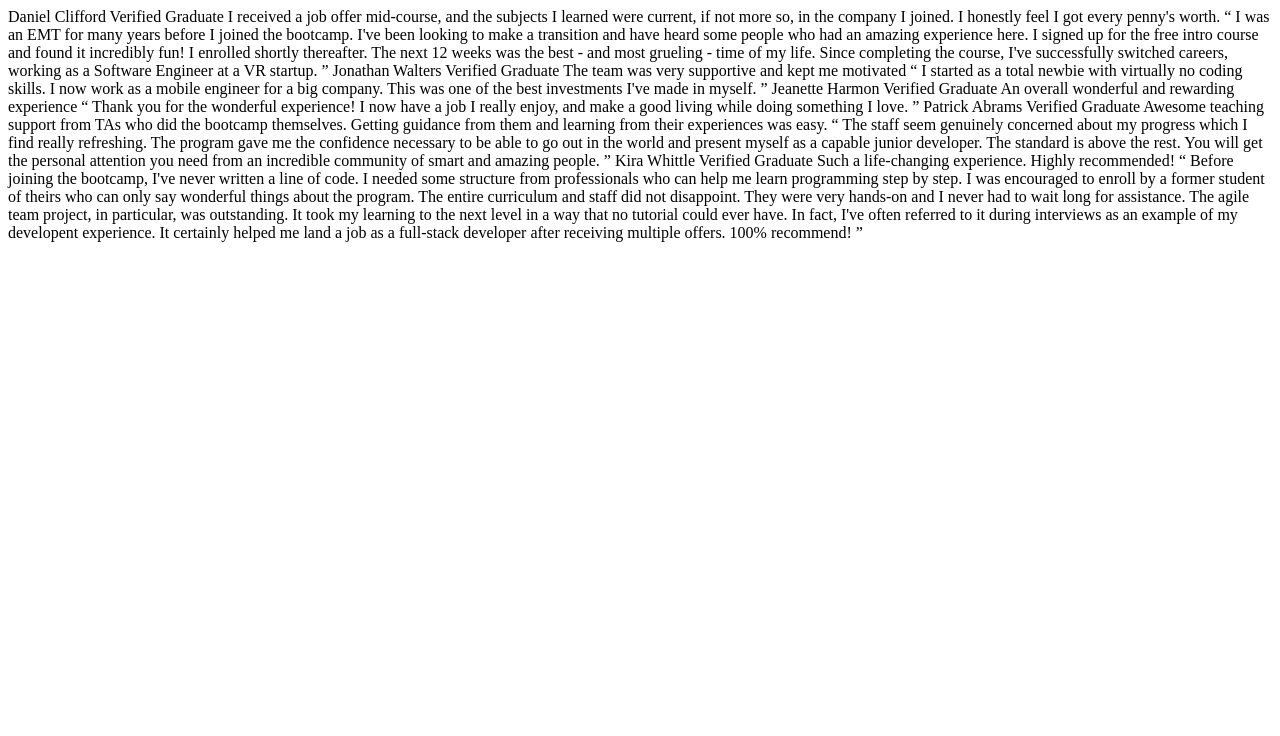
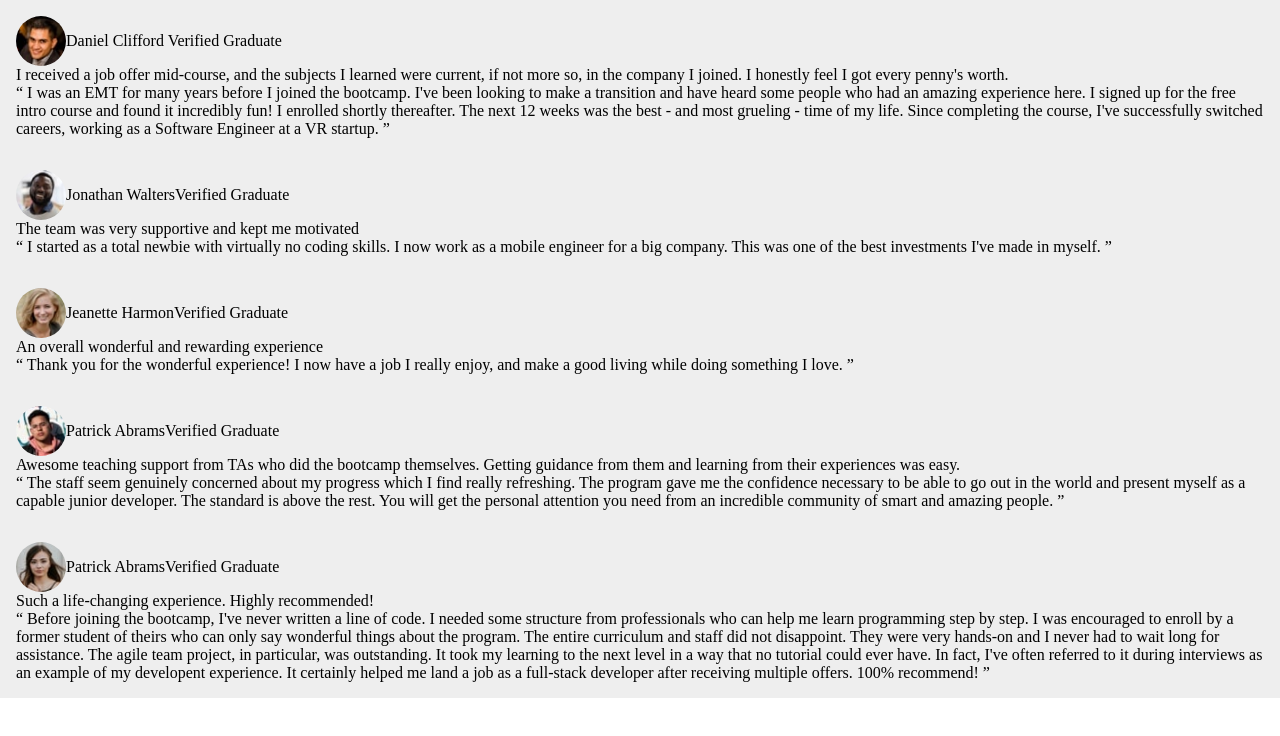
Before and after one commit to abdoX1/testimonials-grid-section-main, a plain HTML site: page index.html in a window 1280 px wide. Drawn offline with Linux system fonts and the light colour scheme.

Commit message:
some work

```diff
--- a/index.css
+++ b/index.css
@@ -0,0 +1,25 @@
+* {
+  box-sizing: border-box;
+  margin: 0;
+  padding: 0;
+
+}
+
+.card {
+  background-color: #eee;
+  padding: 1rem;
+}
+.card > div {
+  display: flex;
+  align-items: center;
+}
+.card div span:first-of-type {
+
+}
+.card div span:not(:first-of-type) {
+
+}
+
+img {
+  border-radius: 50%;
+}
--- a/index.html
+++ b/index.html
@@ -9,50 +9,81 @@
   <title>Frontend Mentor | Testimonials grid section</title>
 </head>
 <body>
-  Daniel Clifford
-  Verified Graduate
+  <main>
 
+    <div class="card">
+      <div>
+        <img src="./images/image-daniel.jpg" alt="profile of Daniel Clifford" width="50px">
+        <div>
+          <span class="name">Daniel Clifford</span>
+          <span class="status">Verified Graduate</span>
+        </div>
+      </div>
+      <p class="title">
         I received a job offer mid-course, and the subjects I learned were current, if not more so,
         in the company I joined. I honestly feel I got every penny's worth.
-
+      </p>
+      <p class="review">
         “ I was an EMT for many years before I joined the bootcamp. I've been looking to make a
         transition and have heard some people who had an amazing experience here. I signed up
         for the free intro course and found it incredibly fun! I enrolled shortly thereafter.
         The next 12 weeks was the best - and most grueling - time of my life. Since completing
         the course, I've successfully switched careers, working as a Software Engineer at a VR startup. ”
+      </p>
+    </div>
 
-  Jonathan Walters
-  Verified Graduate
+    <div class="card">
+      <div>
+        <img src="./images/image-jonathan.jpg" alt="profile of Jonathan Walters" width="50px">
+        <span class="name">Jonathan Walters</span>
+        <span class="status">Verified Graduate</span>
+      </div>
 
-  The team was very supportive and kept me motivated
-
+      <p class="title">The team was very supportive and kept me motivated</p>
+      <p class="review">
         “ I started as a total newbie with virtually no coding skills. I now work as a mobile engineer
         for a big company. This was one of the best investments I've made in myself. ”
+      </p>
+    </div>
 
-  Jeanette Harmon
-  Verified Graduate
+    <div class="card">
+      <div>
+        <img src="./images/image-jeanette.jpg" alt="profile of Jeanette Harmon" width="50px">
+        <span class="name">Jeanette Harmon</span>
+        <span class="status">Verified Graduate</span>
+      </div>
 
-  An overall wonderful and rewarding experience
-
+      <p class="title">An overall wonderful and rewarding experience</p>
+      <p class="review">
         “ Thank you for the wonderful experience! I now have a job I really enjoy, and make a good living
         while doing something I love. ”
+      </p>
+    </div>
 
-  Patrick Abrams
-  Verified Graduate
-
-  Awesome teaching support from TAs who did the bootcamp themselves. Getting guidance from them and
-  learning from their experiences was easy.
-
+    <div class="card">
+      <div>
+        <img src="./images/image-patrick.jpg" alt="profile of Patrick Abrams" width="50px">
+        <span class="name">Patrick Abrams</span>
+        <span class="status">Verified Graduate</span>
+      </div>
+      <p class="title">Awesome teaching support from TAs who did the bootcamp themselves. Getting guidance from them and
+      learning from their experiences was easy.</p>
+      <p class="review">
         “ The staff seem genuinely concerned about my progress which I find really refreshing. The program
       gave me the confidence necessary to be able to go out in the world and present myself as a capable
       junior developer. The standard is above the rest. You will get the personal attention you need from
       an incredible community of smart and amazing people. ”
+      </p>
+    </div>
 
-  Kira Whittle
-  Verified Graduate
-
-  Such a life-changing experience. Highly recommended!
-
+    <div class="card">
+      <div>
+        <img src="./images/image-kira.jpg" alt="profile of Kira Whittle" width="50px">
+        <span class="name">Patrick Abrams</span>
+        <span class="status">Verified Graduate</span>
+      </div>
+      <p class="title">Such a life-changing experience. Highly recommended!</p>
+      <p class="review">
         “ Before joining the bootcamp, I've never written a line of code. I needed some structure from
       professionals who can help me learn programming step by step. I was encouraged to enroll by a former
       student of theirs who can only say wonderful things about the program. The entire curriculum and staff
@@ -61,6 +92,9 @@
       could ever have. In fact, I've often referred to it during interviews as an example of my developent
       experience. It certainly helped me land a job as a full-stack developer after receiving multiple offers.
       100% recommend! ”
+      </p>
+    </div>
 
+  </main>
 </body>
 </html>
```
Lines whose indentation alone changed are shown as unchanged.
